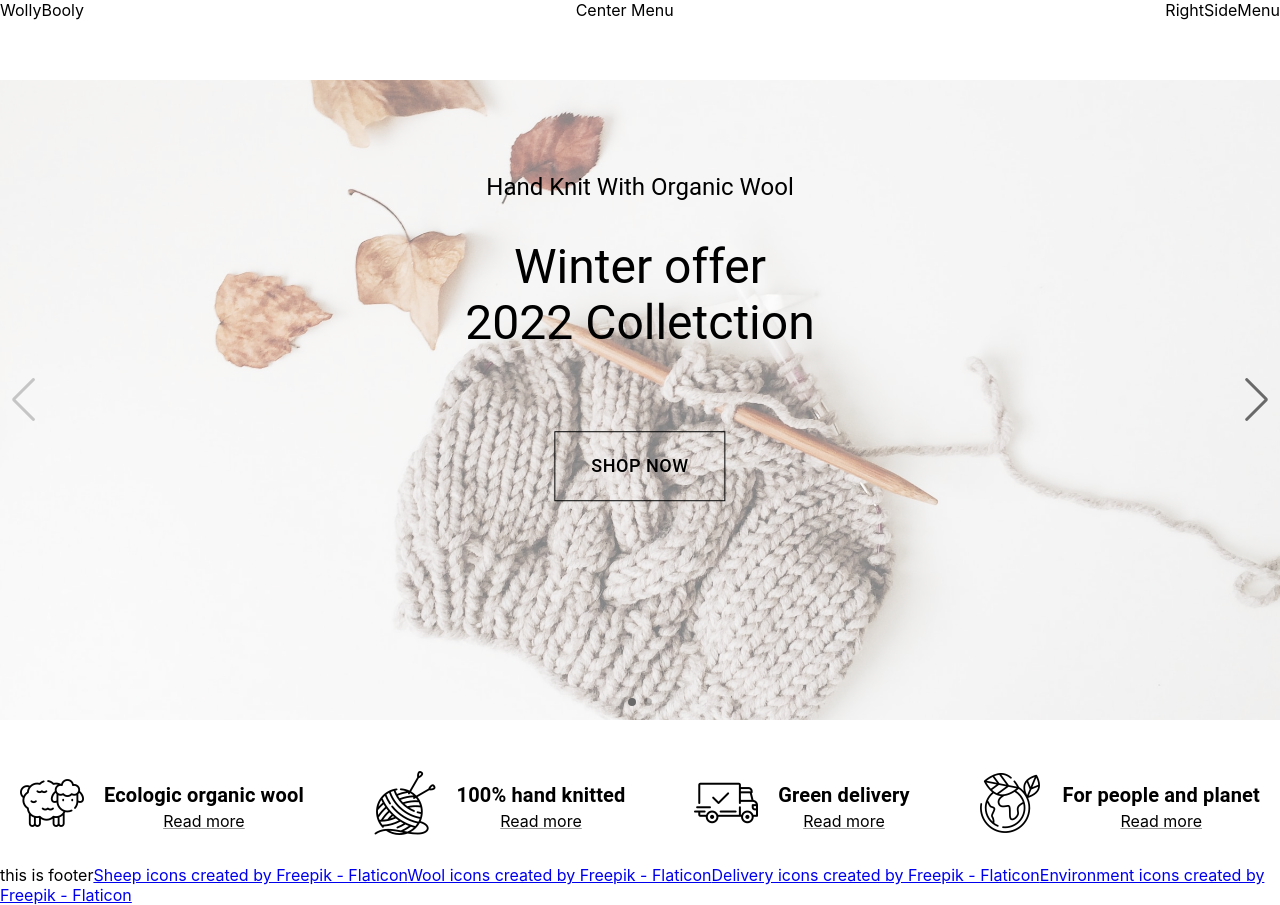
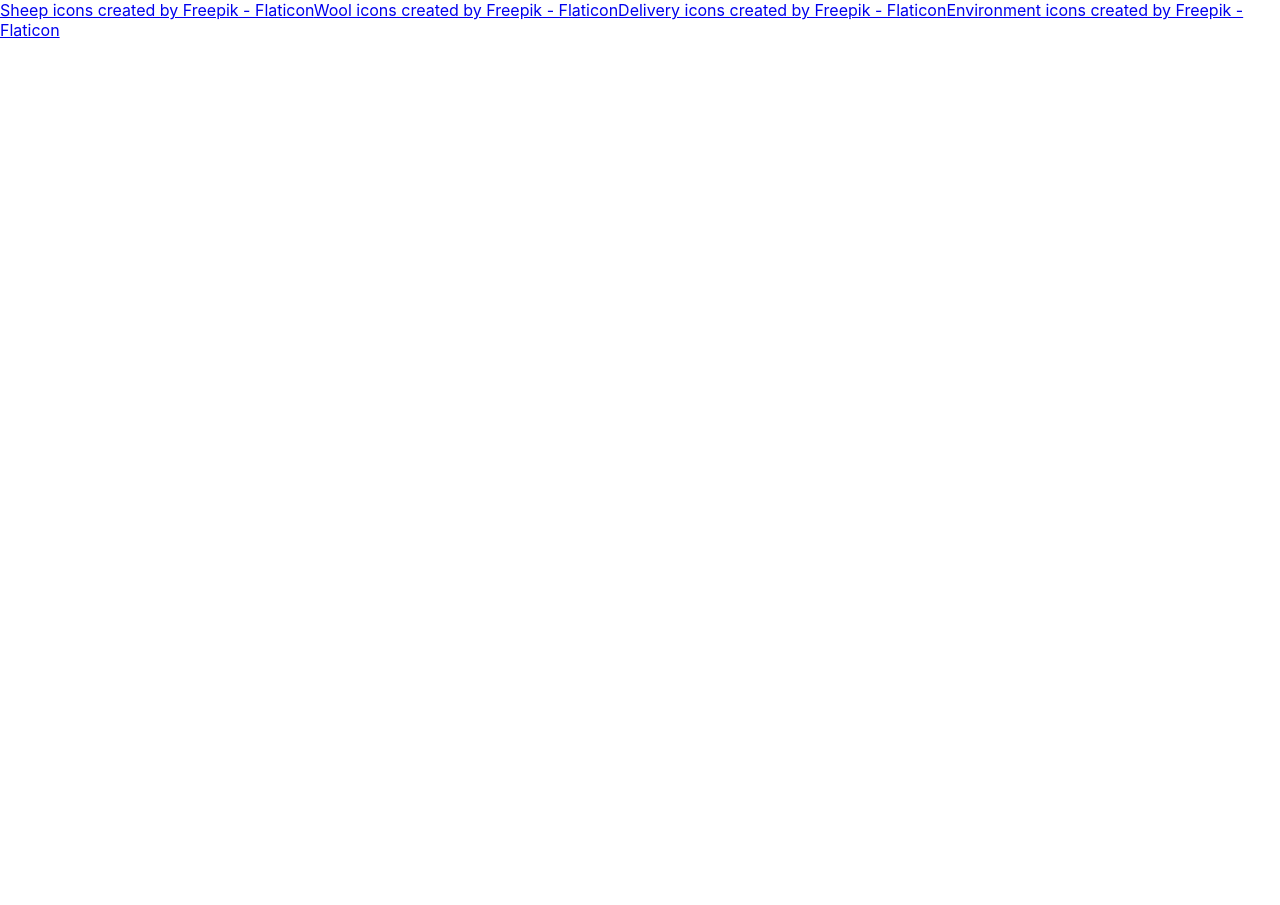
Before and after one commit to GoranAviani/react_web, a React (Create React App) app: page /credits in a window 1280 px wide. After the commit the page ends 800 px from the top, so only its background shows below. Built offline with nearby package versions, Linux system fonts and the light colour scheme.

Commit message:
Building index page

```diff
--- a/src/index.js
+++ b/src/index.js
@@ -4,11 +4,18 @@ import './index.css';
 import App from './App';
 import reportWebVitals from './reportWebVitals';
 import Index from "./components/Index/Index";
+import {BrowserRouter, Route, Routes} from "react-router-dom";
+import Credits from "./components/Credits/Credits";
+
 const root = ReactDOM.createRoot(document.getElementById('root'));
 root.render(
-  <React.StrictMode>
-    <Index />
-  </React.StrictMode>
+    <React.StrictMode>
+        <BrowserRouter>
+            <Routes>
+                <Route path="/" element={<Index/>}/>
+                <Route path="/credits" element={<Credits/>}/>
+            </Routes>
+        </BrowserRouter> </React.StrictMode>
 );
 
 // If you want to start measuring performance in your app, pass a function
```
